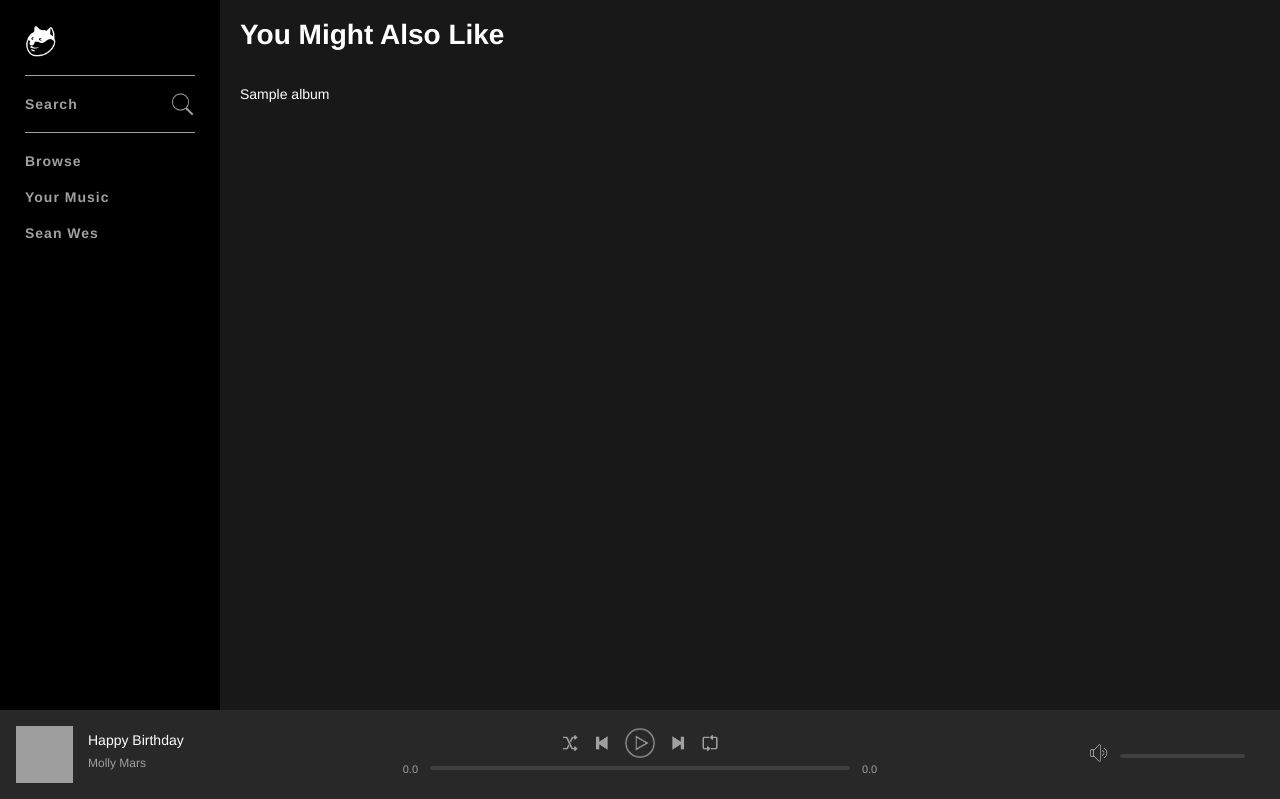
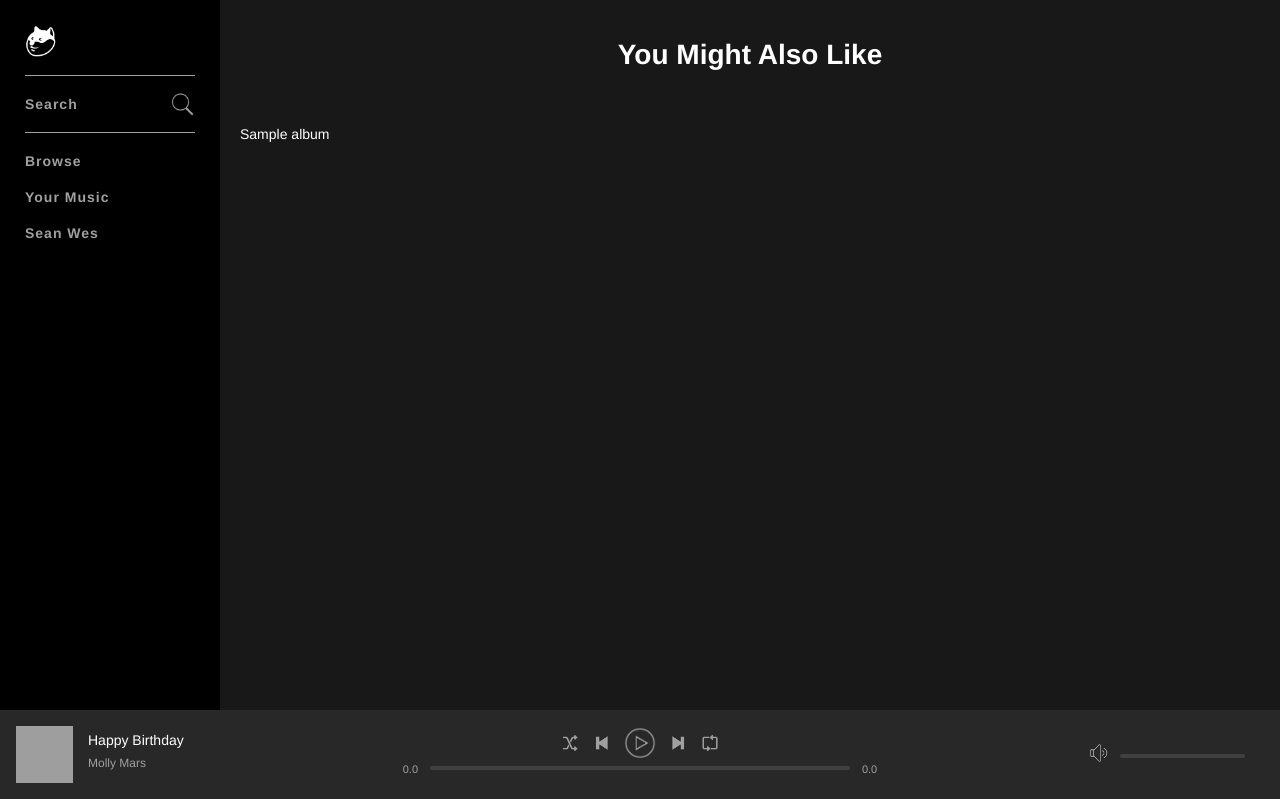
Before and after one commit to edwinchen85/slotify_app, a PHP site: page / in a window 1280 px wide. Shown: the top 799 px of the page. Run offline with PHP 8.4, Linux system fonts and the light colour scheme; the visitor is signed in with stand-in values (Sample User, id 1); tables that the repository leaves empty or names only in its code hold one stand-in row (values such as "Sample post"); data that the repository does not hold is empty; grey boxes are pictures that could not be loaded.

Commit message:
CSS: Style album artwork images

```diff
--- a/assets/css/style.css
+++ b/assets/css/style.css
@@ -218,3 +218,22 @@
 #mainContent {
   padding: 0 20px;
 }
+
+.pageHeadingBig {
+  padding: 20px;
+  text-align: center;
+}
+
+
+.gridViewItem {
+  display: inline-block;
+  margin-right: 20px;
+  width: 29%;
+  max-width: 200px;
+  min-width: 150px;
+  margin-bottom: 20px;
+}
+
+.gridViewItem img {
+  width: 100%;
+}
```
